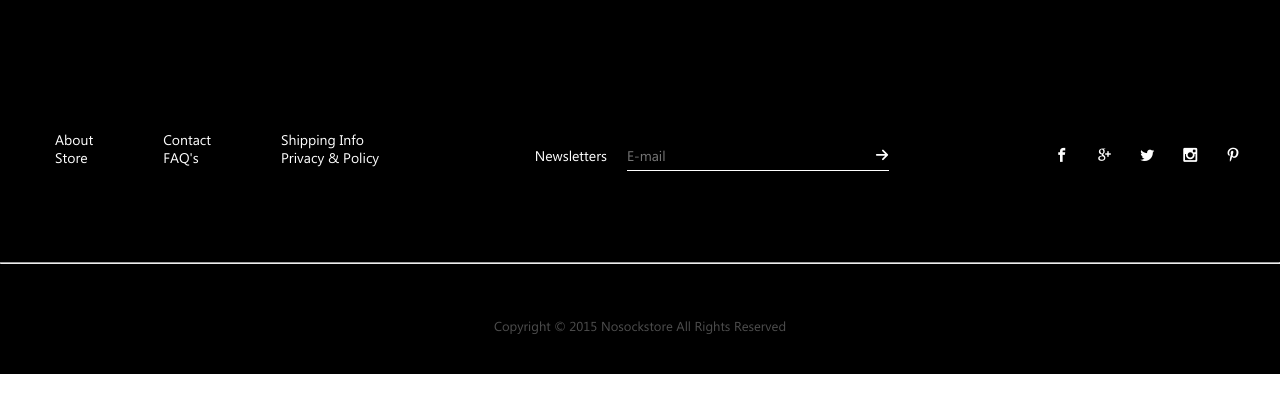
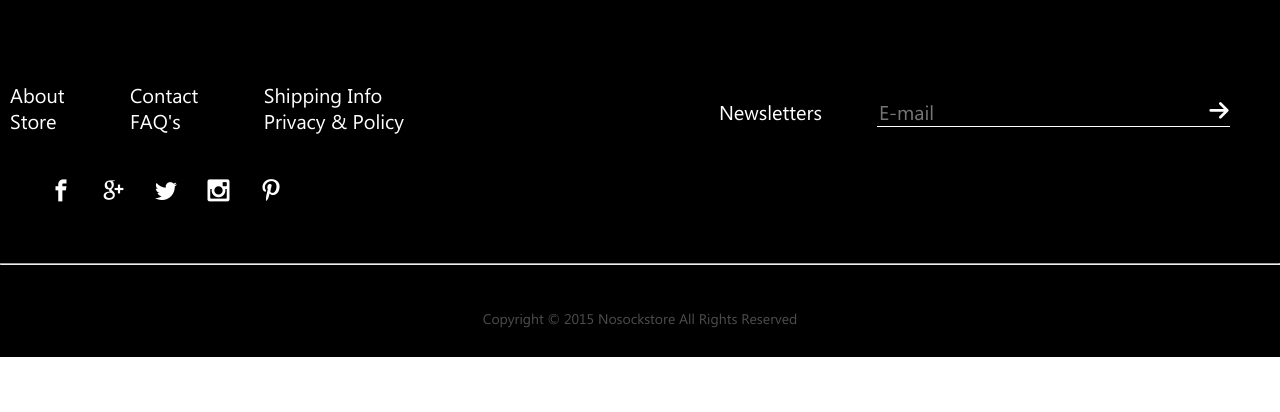
Before and after one commit to tatikh/Project-NoSki, a website: page markup/ui_olya.html in a window 1280 px wide. Drawn offline with nearby package versions, Linux system fonts and the light colour scheme; files that its build step writes are made by us from their sources; files whose address does not match are found by name.

Commit message:
footer update

```diff
--- a/markup/assets/scss/components/_footer.scss
+++ b/markup/assets/scss/components/_footer.scss
@@ -1,38 +1,30 @@
 .footer {
-    background: #000;
-    margin-right: auto;
-    margin-left: auto;
-   /*  padding-left: 188px;
-   padding-right: 188px; */
+    background: $footer-bg;
+    color: $text-color-inverse;
     &-holder {
-        color: #fff;
-        display: -webkit-flex;
-        display: -moz-flex;
-        display: -ms-flex;
-        display: -o-flex;
         display: flex;
         flex-direction: row;
         flex-wrap: wrap;
         justify-content: space-between;
         align-items: center;
-        padding: 90px 15px 75px 15px;
+        padding: 83px 10px 25px 10px;
+        font-size: 20px;
+        line-height: $line-height-base;
+        .line-mobile{
+            	display: none;
+            }
     }
     &-inner {
-        display: -webkit-flex;
-        display: -moz-flex;
-        display: -ms-flex;
-        display: -o-flex;
-        display: flex;
-        flex-direction: row;
-        flex-wrap: nowrap;
-        padding-top: 40px;
+        	padding-bottom: 25px;
         > ul {
             display: inline-block;
+            padding: 0;
+            padding-right: 50px;
             > li {
                 list-style-type: none;
                 display: block;
                 text-align: left;
-                margin-right:30px;
+                margin-right: 10px;
                 > a {
                     color: #fff;
                     text-decoration: none;
@@ -43,57 +35,53 @@
                     }
                 }
             }
+
         }
-
         .form {
-        display: -webkit-flex;
-        display: -moz-flex;
-        display: -ms-flex;
             display: flex;
             flex-direction: row;
             flex-wrap: nowrap;
+            align-self: flex-start;
+
             &_group {
                 position: relative;
                 display: table;
                 border-collapse: separate;
-            label {
-                padding-right: 20px;
+                margin-top: -15px;
+                margin-right: 40px;
+
+                .form_label {
+                    margin-right: 55px;
+                    margin-left:55px;
                     display: inline-block;
+
                 }
-            input {
+                .form_input {
                     display: inline-block;
                     border: 0;
                     border-bottom: 1px solid #fff;
+                    min-width:250px;
                     background: transparent;
-                color: #fff;
-                padding-left: 0;
+                    outline: none;
+
                 }
-            .btn-submit{
+                .btn-submit {
                     display: inline;
                     text-align: center;
                     cursor: pointer;
-                padding: 6px 0px;
+                    padding: 3px 0px;
                     font-size: 14px;
                     color: #fff;
                     border: 0;
                     border-bottom: 1px solid #fff;
                     background: transparent;
                     position: relative;
+
+                }
             }
 
         }
-        &_control {
-            display: block;
-            padding: 6px 12px;
-            font-size: 14px;
-        }
-
-
-    }
         .footer-social-list {
-        display: -webkit-flex;
-        display: -moz-flex;
-        display: -ms-flex;
             display: flex;
             flex-direction: row;
             flex-wrap: nowrap;
@@ -103,7 +91,7 @@
                     list-style-type: none;
                     display: inline;
                     text-align: left;
-                margin-right:25px;
+                    margin-right: 25px;
                     > a {
                         color: #fff;
                         text-decoration: none;
@@ -116,7 +104,6 @@
                 }
             }
         }
-
     }
 }
 
@@ -126,10 +113,9 @@
         color: #fff;
         filter: alpha(Opacity=30);
         opacity: 0.3;
-        font-size: 13px;
-        padding: 40px;
+        font-size: 14px;
+        padding: 30px;
         text-align: center;
     }
 
-
 }
--- a/markup/assets/scss/components/icons/_style.scss
+++ b/markup/assets/scss/components/icons/_style.scss
@@ -27,8 +27,7 @@
     -moz-osx-font-smoothing: grayscale;
 }
 .icon{
-    width:25px;
-    height: 25px;
+    font-size: 22px;
 }
 .icon-wishlist {
     &:before {
--- a/markup/ui_olya.html
+++ b/markup/ui_olya.html
@@ -10,6 +10,7 @@
 <body>
     <footer>
         <div class="footer">
+            <div class="container">
             <div class="footer-holder">
                 <div class="footer-inner">
                     <ul>
@@ -28,8 +29,8 @@
                 <div class="footer-inner">
                     <form>
                         <div class="form_group">
-                            <label for="">Newsletters</label>
-                            <input type="email" class="form_control" id="InputEmail1" placeholder="E-mail">
+                            <label class="form_label" for="">Newsletters</label>
+                            <input type="email" class="form_input" id="InputEmail1" placeholder="E-mail">
                             <button type="submit" class="btn-submit"><span class="icon icon-arrow-right2"></span></button>
                         </div>
                     </form>
@@ -46,9 +47,12 @@
                     </div>
                 </div>
             </div>
+            </div>
+            <div class="container">
             <div class="copyright">
                 <hr>
                 <p>Copyright © 2015 Nosockstore All Rights Reserved</p>
+            </div>
             </div>
         </div>
     </footer>
```
Also changed, not shown: dist/assets/css/all.css, dist/assets/images/content/main-bg1.jpg, dist/assets/images/content/main-bg2.jpg, dist/assets/images/content/main-bg3.jpg, dist/assets/images/content/main-img-homepage.jpg, dist/assets/images/content/main-img1.jpg, dist/assets/images/content/main-img1.png, dist/assets/images/content/main-img2.jpg, dist/assets/images/content/main-img3.jpg, dist/assets/images/content/main-img4.jpg, dist/indexUA-Tanya.html, dist/ui_olya.html, 1 other file. Lines whose indentation alone changed are shown as unchanged.
